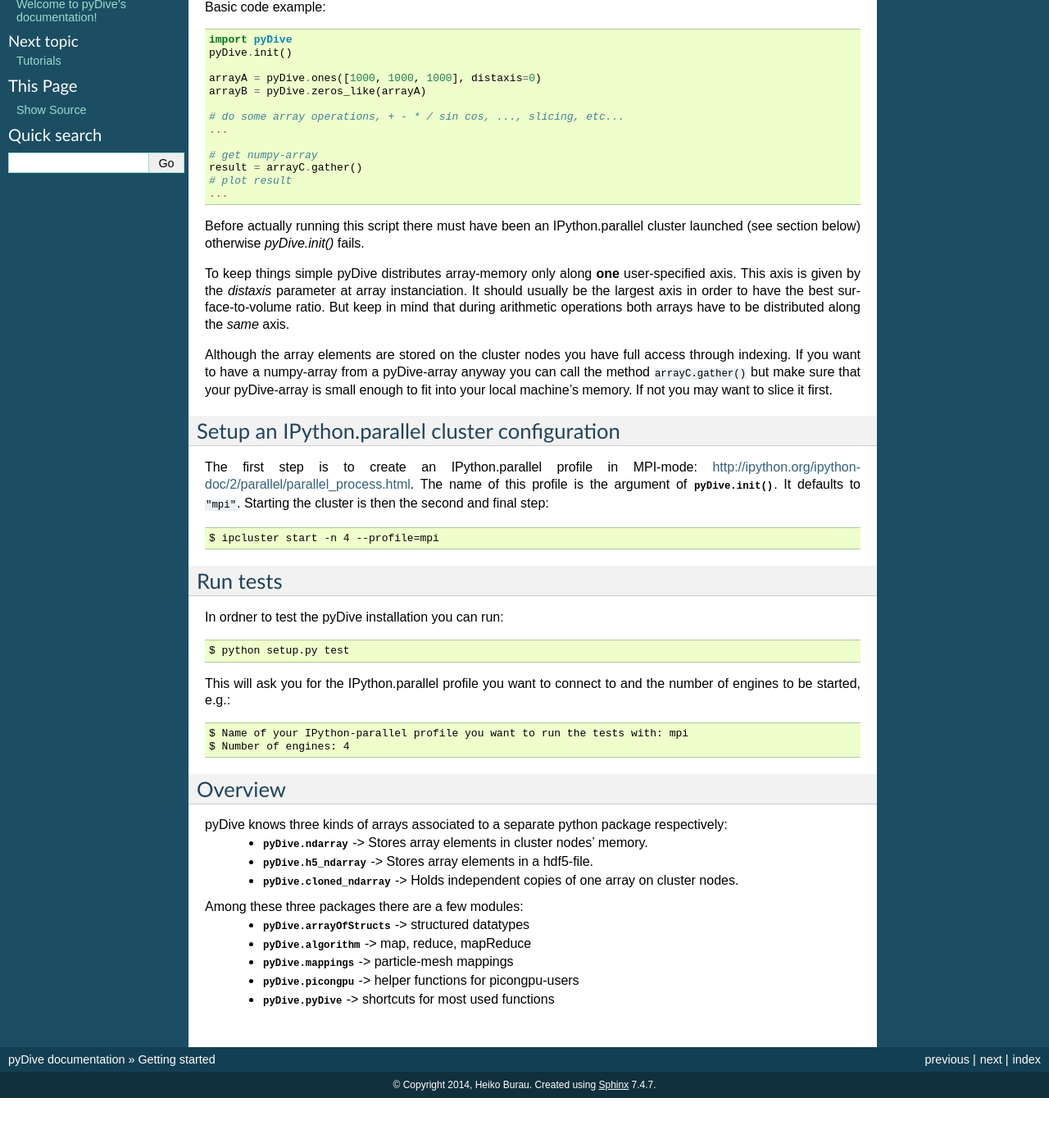
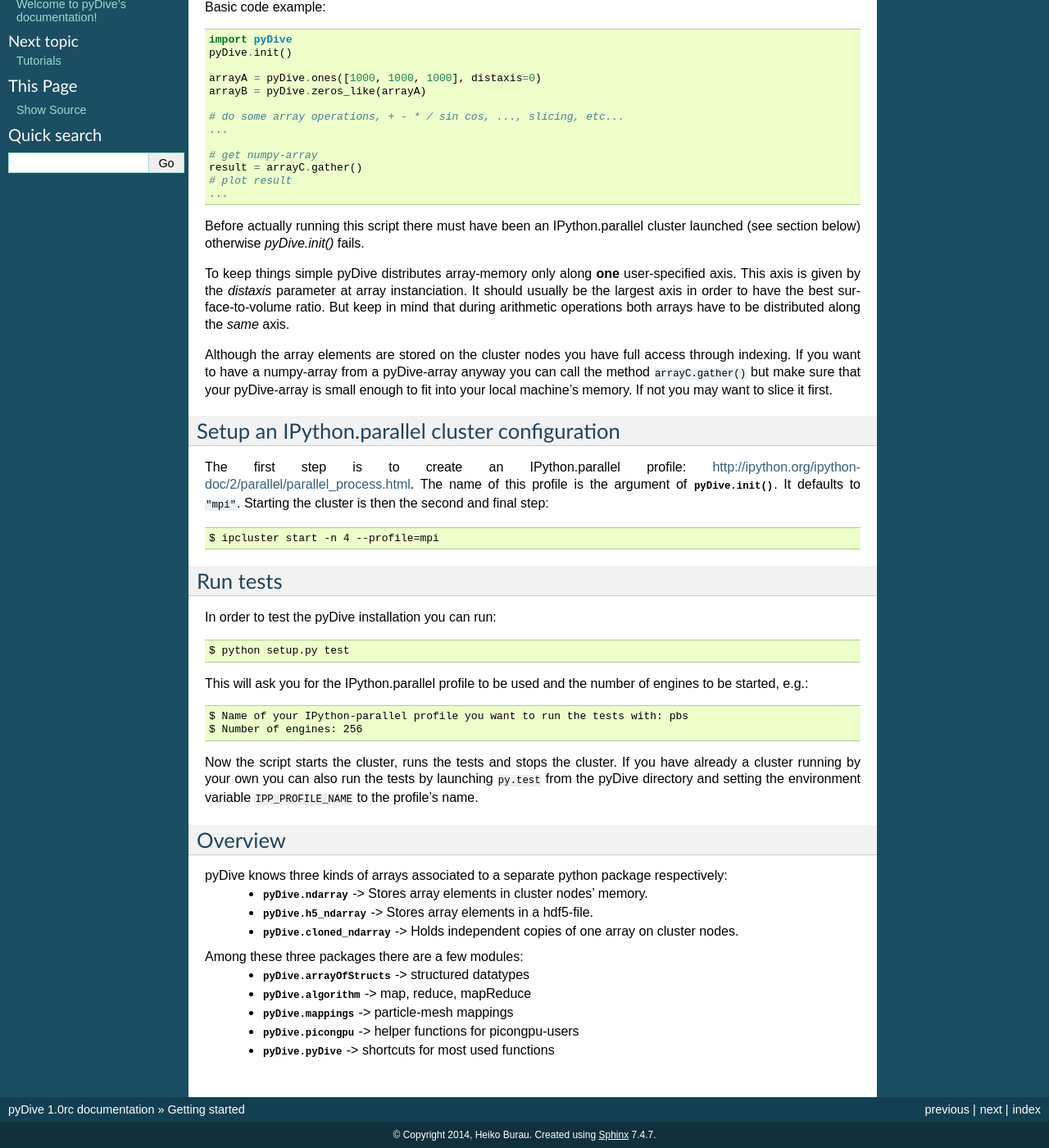
Before and after one commit to ComputationalRadiationPhysics/pyDive, a Sphinx documentation site: the page built from docs/start.rst, in a window 1280 px wide and 1400 px high, scrolled down 210 px. Shown: the whole window at 82% size. Built offline with Sphinx 7.4.7, drawn with Linux system fonts in a browser that asks for light colours; before the commit the page ends 1549 px from its top, so only the background shows below that; some of the changed text lies outside the part shown.

Commit message:
1.0rc Release!
- update docs

```diff
--- a/docs/conf.py
+++ b/docs/conf.py
@@ -54,9 +54,9 @@
 # built documents.
 #
 # The short X.Y version.
-version = ''
+version = '1.0'
 # The full version, including alpha/beta/rc tags.
-release = ''
+release = '1.0rc'
 
 # The language for content autogenerated by Sphinx. Refer to documentation
 # for a list of supported languages.
--- a/docs/start.rst
+++ b/docs/start.rst
@@ -38,7 +38,7 @@
 Setup an IPython.parallel cluster configuration
 -----------------------------------------------
 
-The first step is to create an IPython.parallel profile in MPI-mode: http://ipython.org/ipython-doc/2/parallel/parallel_process.html.
+The first step is to create an IPython.parallel profile: http://ipython.org/ipython-doc/2/parallel/parallel_process.html.
 The name of this profile is the argument of :func:`pyDive.init`. It defaults to ``"mpi"``.
 Starting the cluster is then the second and final step::
 
@@ -47,14 +47,18 @@
 Run tests
 ---------
 
-In ordner to test the pyDive installation you can run::
+In order to test the pyDive installation you can run::
 
   $ python setup.py test
 
-This will ask you for the IPython.parallel profile you want to connect to and the number of engines to be started, e.g.: ::
+This will ask you for the IPython.parallel profile to be used and the number of engines to be started, e.g.: ::
 
-  $ Name of your IPython-parallel profile you want to run the tests with: mpi
-  $ Number of engines: 4
+  $ Name of your IPython-parallel profile you want to run the tests with: pbs
+  $ Number of engines: 256
+
+Now the script starts the cluster, runs the tests and stops the cluster. If you have already a cluster running by your own
+you can also run the tests by launching ``py.test`` from the pyDive directory and setting the environment variable ``IPP_PROFILE_NAME``
+to the profile's name.
 
 Overview
 --------
--- a/pyDive/__init__.py
+++ b/pyDive/__init__.py
@@ -21,7 +21,7 @@
 __doc__ = None
 
 # -*- coding: utf-8 -*-
-__version__ = "0.1"
+__version__ = "1.0"
 
 import os
 onTarget = os.environ.get("onTarget", 'False')
```
Also changed, not shown: 1 other file.
